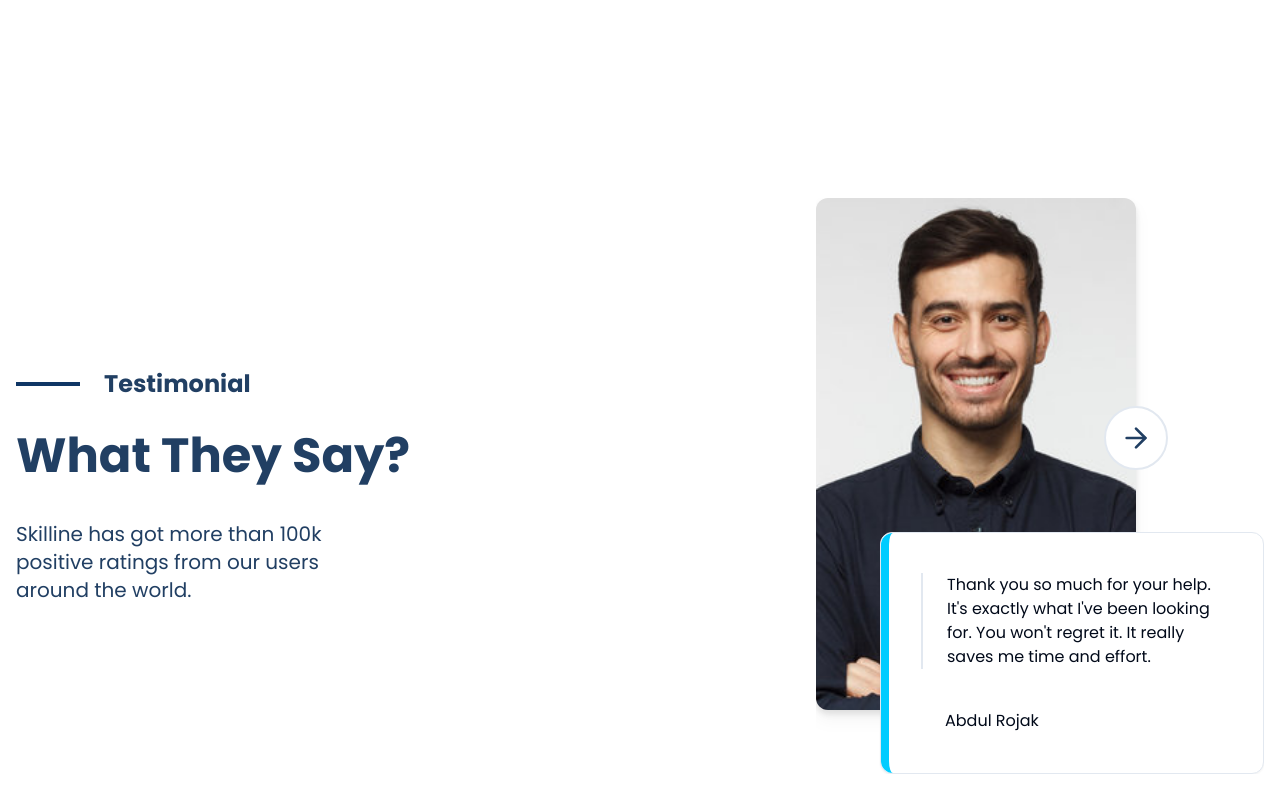
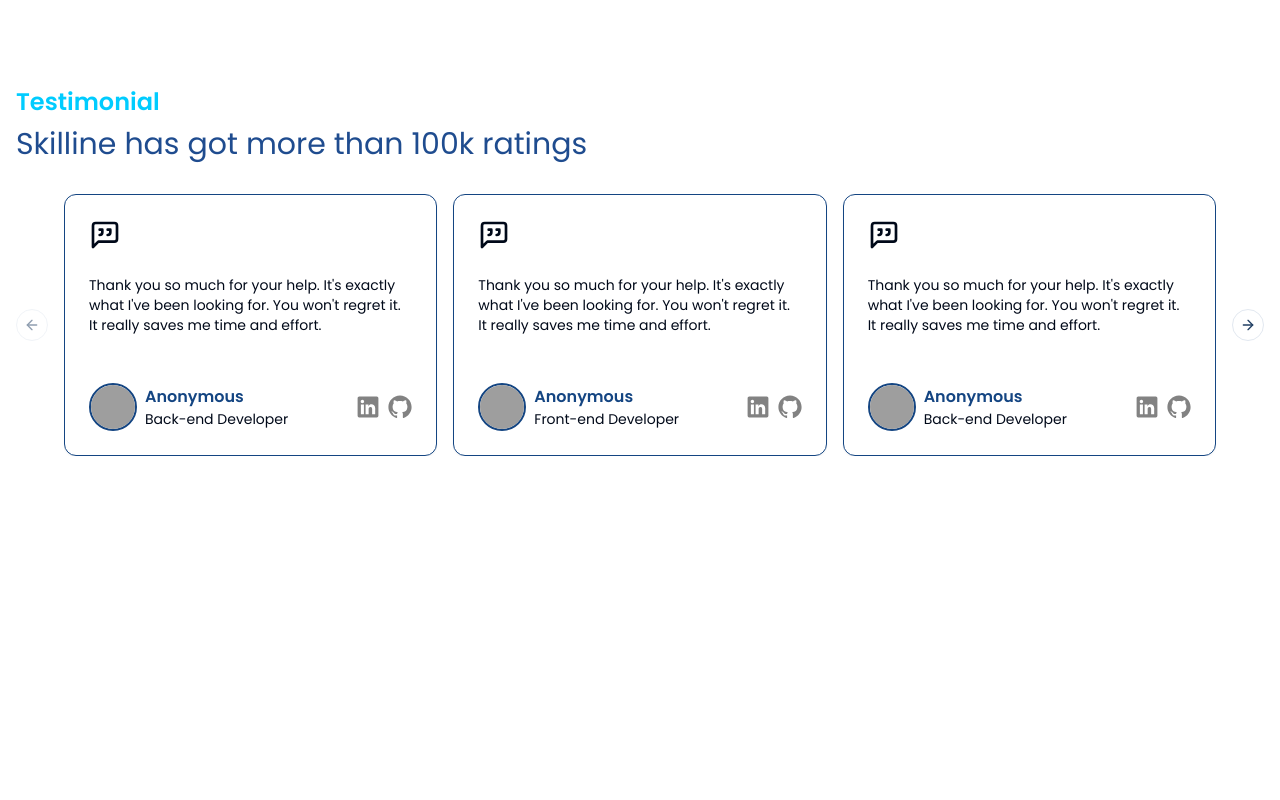
Before and after one commit to hammer-code/lms-fe, a Next.js app: page / in a window 1280 px wide. Shown: the part 2600-3400 px from the top of the page. Built offline with nearby package versions, Linux system fonts and the light colour scheme; grey boxes are pictures that could not be loaded.

Commit message:
feat(main): slicing new testimonial section

```diff
--- a/src/constants/testimoni.ts
+++ b/src/constants/testimoni.ts
@@ -1,18 +1,52 @@
-import { getAssetUrl } from '@/lib/utils';
 import { TestimoniType } from '@/types';
 
-export const testimoni: TestimoniType[] = [
+export const Testimoni: TestimoniType[] = [
   {
     id: 1,
-    name: 'Abdul Rojak',
-    img: getAssetUrl('/img/person.jpg'),
-    comment: `Thank you so much for your help. It\'s exactly what I\'ve been looking for. You won\'t regret it. It really saves me time and effort.`
+    desc: 'Back-end Developer'
   },
   {
     id: 2,
-    name: 'Reina Rey',
-    img: getAssetUrl('/img/person2.jpg'),
-    comment: `Lorem ipsum dolor sit amet, consectetur adipiscing elit, sed do eiusmod tempor incididunt ut labore et dolore magna aliqua. Ut enim ad minim veniam, quis nostrud exercitation ullamco laboris nisi ut aliquip ex ea commodo consequat. Duis aute irure dolor in reprehenderit in voluptate velit esse cillum dolore eu fugiat nulla pariatur. Excepteur sint occaecat cupidatat non proident, sunt in culpa qui officia deserunt mollit anim id est laborum.
-    `
+    desc: 'Front-end Developer'
+  },
+  {
+    id: 3,
+    desc: 'Back-end Developer'
+  },
+  {
+    id: 4,
+    desc: 'Front-end Developer'
+  },
+  {
+    id: 5,
+    desc: 'Back-end Developer'
+  },
+  {
+    id: 6,
+    desc: 'Front-end Developer'
+  },
+  {
+    id: 7,
+    desc: 'Back-end Developer'
+  },
+  {
+    id: 8,
+    desc: 'Front-end Developer'
+  },
+  {
+    id: 9,
+    desc: 'Back-end Developer'
+  },
+  {
+    id: 10,
+    desc: 'Front-end Developer'
+  },
+  {
+    id: 11,
+    desc: 'Back-end Developer'
+  },
+  {
+    id: 12,
+    desc: 'Front-end Developer'
   }
 ];
--- /dev/null
+++ b/src/features/Main/sections/Testimonial/TestimonialCarousel/index.tsx
@@ -0,0 +1,64 @@
+import { Avatar, AvatarFallback, AvatarImage } from '@/components/ui/avatar';
+import {
+  Card,
+  CardContent,
+  CardFooter,
+  CardHeader
+} from '@/components/ui/card';
+import {
+  Carousel,
+  CarouselContent,
+  CarouselItem,
+  CarouselNext,
+  CarouselPrevious
+} from '@/components/ui/carousel';
+import { GitHubLogoIcon, LinkedInLogoIcon } from '@radix-ui/react-icons';
+import { MessageSquareQuote } from 'lucide-react';
+import { Testimoni } from '@/constants/testimoni';
+
+const TestimonialCarousel = () => {
+  return (
+    <Carousel>
+      <CarouselContent>
+        {Testimoni.map(({ id, desc }) => (
+          <CarouselItem key={id} className="rounded-md md:basis-1/3">
+            <Card className="border border-hmc-blue-700 rounded-xl">
+              <CardHeader>
+                <MessageSquareQuote className="size-8" />
+              </CardHeader>
+              <CardContent>
+                <p className="text-sm mb-6">
+                  Thank you so much for your help. It&apos;s exactly what
+                  I&apos;ve been looking for. You won&apos;t regret it. It
+                  really saves me time and effort.
+                </p>
+              </CardContent>
+              <CardFooter className="flex flex-wrap md:flex-nowrap justify-between items-center gap-4">
+                <div className="flex justify-center items-center gap-2">
+                  <Avatar className="size-12 border-2 border-hmc-blue-700">
+                    <AvatarFallback>Anonymous</AvatarFallback>
+                    <AvatarImage src="https://i.pinimg.com/736x/f4/e1/fe/f4e1fe45793230225fc253a1c0ce251f.jpg" />
+                  </Avatar>
+                  <div>
+                    <h1 className="text-hmc-blue-700 font-semibold">
+                      Anonymous
+                    </h1>
+                    <p className="text-sm">{desc}</p>
+                  </div>
+                </div>
+                <div className="flex items-center gap-2 text-hmc-grey-500">
+                  <LinkedInLogoIcon className="size-6" />
+                  <GitHubLogoIcon className="size-6" />
+                </div>
+              </CardFooter>
+            </Card>
+          </CarouselItem>
+        ))}
+      </CarouselContent>
+      <CarouselPrevious />
+      <CarouselNext />
+    </Carousel>
+  );
+};
+
+export default TestimonialCarousel;
--- a/src/features/Main/sections/Testimonial/index.tsx
+++ b/src/features/Main/sections/Testimonial/index.tsx
@@ -1,70 +1,22 @@
 import { FC } from 'react';
-import Image from 'next/image';
-import {
-  Carousel,
-  CarouselContent,
-  CarouselItem,
-  CarouselNext
-} from '@/components/ui/carousel';
-import { Card } from '@/components/ui/card';
-import { testimoni } from '@/constants/testimoni';
+import TestimonialCarousel from './TestimonialCarousel';
 
 const Testimonial: FC = () => {
   return (
     <div
       id="testimonial"
-      className="container min-h-screen mx-auto px-4 flex flex-col items-center justify-center gap-8 md:flex-row md:justify-between"
+      className="container min-h-screen flex flex-col gap-8 px-4"
     >
-      <div>
-        <div className="flex items-center gap-4 md:gap-6 mb-4 md:mb-8">
-          <div className="w-8 md:w-16 h-1 bg-[#0F3665]"></div>
-          <h1 className="text-xl md:text-2xl font-bold">Testimonial</h1>
-        </div>
-        <h2 className="text-3xl md:text-5xl font-bold">What They Say?</h2>
-        <p className="text-md md:text-xl mt-4 md:mt-10 xl:w-5/12 lg:w-6/12 md:w-8/12">
-          Skilline has got more than 100k positive ratings from our users around
-          the world.
-        </p>
+      <div className="space-y-2">
+        <h1 className="text-2xl text-hmc-base text-center md:text-start font-semibold">
+          Testimonial
+        </h1>
+        <h2 className="text-3xl text-hmc-dark text-center md:text-start">
+          Skilline has got more than 100k ratings{' '}
+        </h2>
       </div>
-      <div>
-        <Carousel
-          opts={{
-            align: 'start',
-            loop: true
-          }}
-          className="w-[15.5rem] md:w-[22rem] lg:w-[28rem]"
-        >
-          <CarouselContent>
-            {testimoni.map((items, index) => {
-              return (
-                <CarouselItem key={index}>
-                  <div className="absolute w-[12rem] h-[16rem] md:w-[15rem] md:h-[24rem] lg:w-[20rem] lg:h-[32rem] rounded-xl drop-shadow-lg">
-                    <Image
-                      src={`${items.img}`}
-                      layout="fill"
-                      objectFit="cover"
-                      alt="image"
-                      className="rounded-xl"
-                    />
-                  </div>
-                  <div className="h-[20rem] w-[15.5rem] md:h-[28rem] md:w-[22rem] lg:h-[36rem] lg:w-[28rem] flex items-end justify-end ">
-                    <Card className="w-[13rem] md:w-[19rem] lg:w-[24rem] z-50 rounded-xl">
-                      <div className="border-l-8 border-[#00CCFF] rounded-xl py-4 px-4 md:py-6 md:px-6 lg:py-10 lg:px-8">
-                        <p className="border-l-2 pl-4 md:pl-6 text-xs md:text-base line-clamp-6 ">
-                          {items.comment}
-                        </p>
-                        <p className="px-4 md:px-6 mt-4 md:mt-6 lg:mt-10 text-xs md:text-base">
-                          {items.name}
-                        </p>
-                      </div>
-                    </Card>
-                  </div>
-                </CarouselItem>
-              );
-            })}
-          </CarouselContent>
-          <CarouselNext className="right-[2.5rem] top-[10rem] md:scale-[1.5] md:right-[6rem] md:top-[11rem] lg:scale-[2] lg:right-[7rem] lg:top-[15rem]" />
-        </Carousel>
+      <div className="px-12">
+        <TestimonialCarousel />
       </div>
     </div>
   );
--- a/src/types/index.ts
+++ b/src/types/index.ts
@@ -60,9 +60,7 @@
 
 export interface TestimoniType {
   id: number;
-  name?: string;
-  img?: string;
-  comment?: string;
+  desc: string;
 }
 
 export interface DataDashboardTotal {
```
